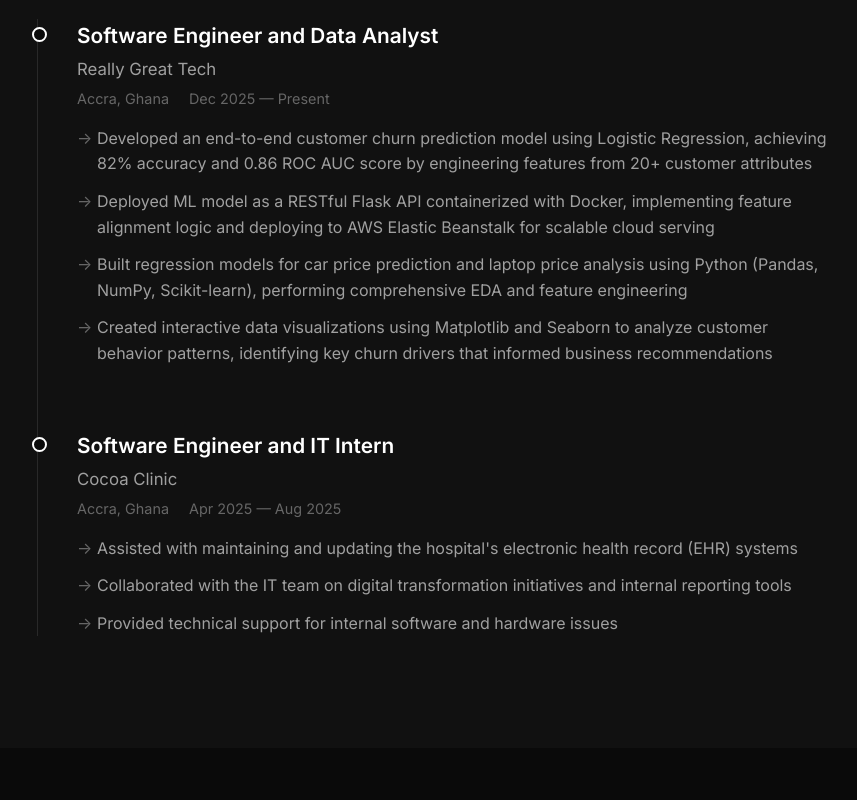
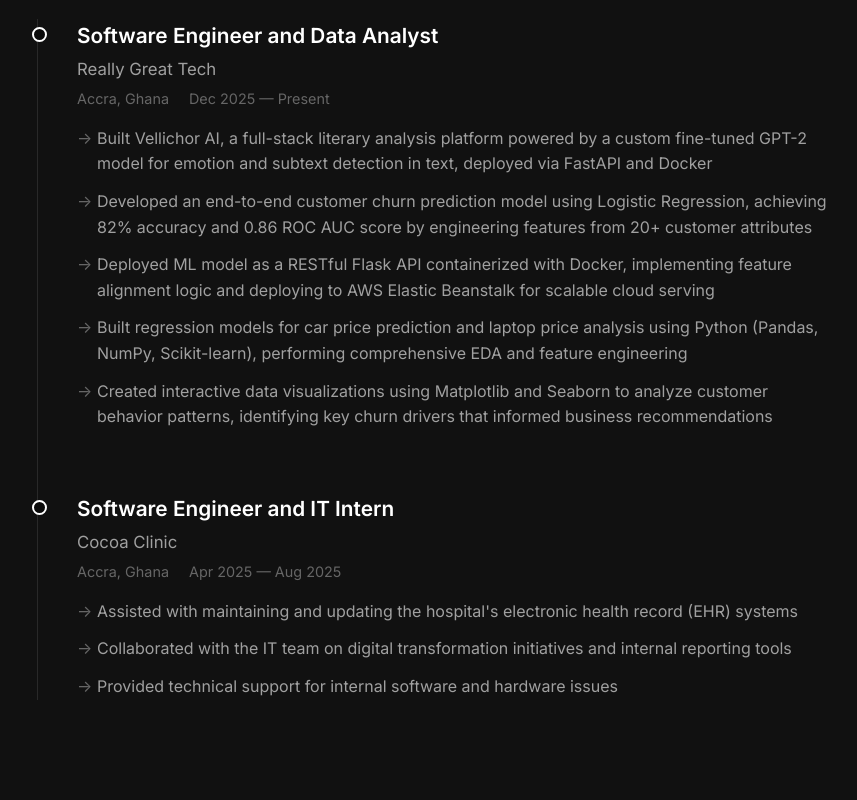
Before and after one commit to Berniceboateng775/portfolio, a Next.js app: page / in a window 1280 px wide. Shown: the part 1820-2620 px from the top of the page, without its empty margins (27-884 px from the left). Built offline with nearby package versions, Linux system fonts and the light colour scheme.

Commit message:
vellichor

```diff
--- a/components/Experience.tsx
+++ b/components/Experience.tsx
@@ -5,6 +5,7 @@ const experiences = [
     location: 'Accra, Ghana',
     period: 'Dec 2025 — Present',
     points: [
+      'Built Vellichor AI, a full-stack literary analysis platform powered by a custom fine-tuned GPT-2 model for emotion and subtext detection in text, deployed via FastAPI and Docker',
       'Developed an end-to-end customer churn prediction model using Logistic Regression, achieving 82% accuracy and 0.86 ROC AUC score by engineering features from 20+ customer attributes',
       'Deployed ML model as a RESTful Flask API containerized with Docker, implementing feature alignment logic and deploying to AWS Elastic Beanstalk for scalable cloud serving',
       'Built regression models for car price prediction and laptop price analysis using Python (Pandas, NumPy, Scikit-learn), performing comprehensive EDA and feature engineering',
--- a/components/Projects.tsx
+++ b/components/Projects.tsx
@@ -10,6 +10,16 @@ const projects = [
     mlUrl: 'https://huggingface.co/spaces/Bernice775/drug-interaction-prediction',
     status: 'live',
     images: ['/images/medmate-hero.png','/images/anonymous.png', '/images/medmate-result.png'],
+  },
+  {
+    title: 'Vellichor AI — Emotion & Theme Analysis',
+    description: 'Full-stack literary analysis platform powered by a custom fine-tuned GPT-2 model. It classifies the emotional vibe and subtext of written dialogue into 7 universal categories with 79% accuracy, using context-aware engineering and dropout regularization. Outperforms standard models in nuanced fiction analysis by reading subtext rather than surface-level keywords.',
+    tech: ['HTML/CSS/JS', 'FastAPI', 'React', 'MongoDB', 'GPT-2', 'Docker'],
+    liveUrl: 'https://vellichor-ai.vercel.app',
+    githubUrl: null,
+    mlUrl: 'https://vellichor.onrender.com',
+    status: 'live',
+    images: ['/images/vellichor.jpg'],
   },
   {
     title: 'Book Collection Management System',
```
Also changed, not shown: public/images/vellichor.jpg (added).
